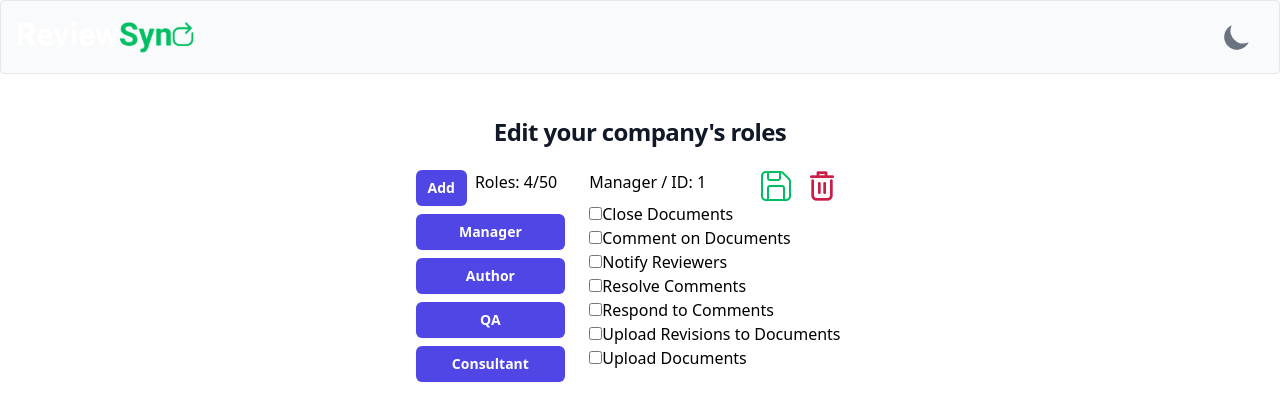
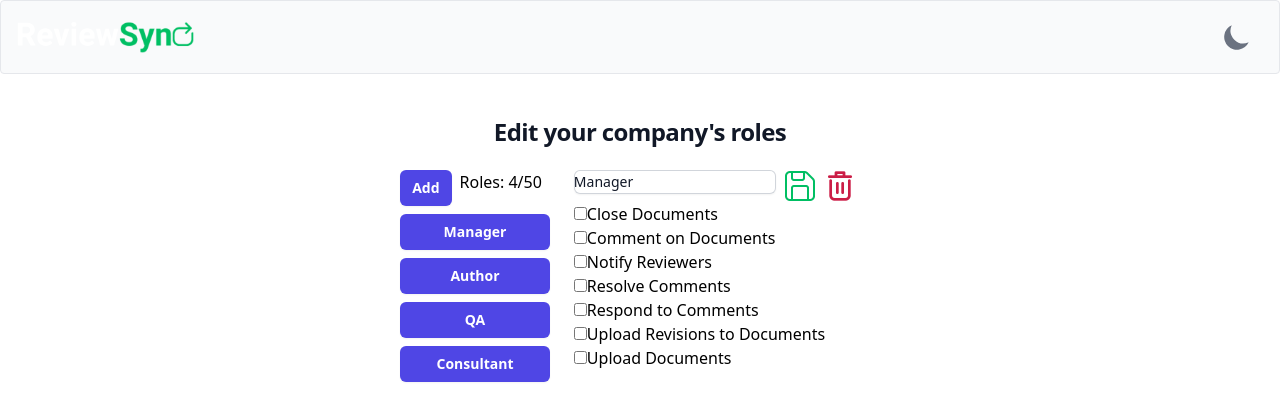
Before and after one commit to CBoss02/ReviewSync, a React (Create React App) app in the folder frontend/: page /edit-roles in a window 1280 px wide. Shown: the top 420 px of the page. Built offline with nearby package versions, Linux system fonts and the light colour scheme; no server answers.

Commit message:
Added some of the same axios stuff Dakota had. Additionally, created a textbox that now displays the role names. It's currently broken and only one edit can be made at a time, the text to use the normal header instead is commented out

```diff
--- a/frontend/src/components/company/EditRoles.js
+++ b/frontend/src/components/company/EditRoles.js
@@ -4,11 +4,11 @@ import {useState} from "react";
 //import { useNavigate} from "react-router-dom";
 import deleteIcon from "../../assets/icons/RedDelete-Icon.png";
 import saveIcon from "../../assets/icons/GreenSave-Icon.png";
+import axios from 'axios';
 
 export default function EditRoles() {
 
-    //Roles object for testing that holds its name, permissions and an id
-
+    //Default roles object that holds its name, permissions and an id
     let initialRoles = [{
         id: 1, // Used in JSX as a key
         name: 'Manager',
@@ -60,23 +60,67 @@ export default function EditRoles() {
     //Creates a new array anytime that the old one would need to be changed, updating the state
     const [roles, setRoles] = useState(initialRoles);
 
+    //From addEmployees
+    useEffect(() => {
+        const fetchRoles = async () => {
+            try {
+                const response = await axios.get('/api/getRoles'); // Adjust the URL to your actual endpoint
+                setRoles(response.data.roles);
+            } catch (error) {
+                console.error('Failed to fetch roles:', error);
+                // Handle error (e.g., show an error message to the user)
+            }
+        };
+
+        fetchRoles();
+    }, []);
+
+    //Reskinned from addEmployees
+    const submitRoles = async () => {
+        try {
+
+            await Promise.all(roles.map(role =>
+                axios.post('/api/addRole', {
+                    name: role.name,
+                    permissions: role.permissions,
+                })
+            ));
+
+            alert('All roles added successfully!');
+            // Reset the form or redirect the user as necessary
+        } catch (error) {
+            console.error('Error adding roles:', error);
+            alert('Failed to add some or all roles.');
+        }
+    };
+
+
     //Updates the activeRole to the role clicked by the user
     //This object is a role type, not just a number
     const [activeRole, selectRole] = useState(roles[0]);
 
-
     //Should be passed an int that represents a roles ID
     function setActiveRole(passedID){
         for(let role of roles){
-            if(role.id==passedID){
+            if(role.id===passedID){
                 selectRole(role);
             }//end if
         }//end for loop
     }//end function
 
+    //ChatGPT hook that does not appear to work
+    /*
+    useEffect(() => {
+        // Whenever roles change, update the active role
+        setActiveRole(roles.find(role => role.id === activeRole.id));
+    }, [roles]);
+    */
+
+
     //Keeps track of the newest ID number for a role to be given
     //This is just a number, not a special type
     const [currentID, setID] = useState(5);
+
 
     //Creates a list of role buttons that will appear in our left column
     const listRoles = roles.map((role) => <li className="py-1 mb-auto" key={role.id}>
@@ -129,19 +173,35 @@ export default function EditRoles() {
             //FAILSAFE IF IT'S THE ONLY ROLE LEFT
             alert('Your company must have at least 1 role!');
         }//end if else
-
     }//end delete role
 
-    function getPermFromIndex(index){
-        if(index == 0){return "Close Documents"}
-        else if(index == 1){return "Comment on Documents"}
-        else if(index == 2){return "Notify Reviewers"}
-        else if(index == 3){return "Resolve Comments"}
-        else if(index == 4){return "Respond to Comments"}
-        else if(index == 5){return "Upload Revisions to Documents"}
-        else if(index == 6){return "Upload Documents"}
+
+    //Updates the name in the role state when the role gets renamed
+    function handleRename(newName){
+        setRoles(roles.map(role => {
+            if(role.id === activeRole.id) {
+                return {...role, name: newName};
+            }else{
+                return role;
+            }//end if else
+        }));//end map
     }//end function
 
+    //Creates the checkboxes and labels that describe the user's permissions
+    const listPermissions = activeRole.permissions.map((perm, index) =>
+            <li key={index}>
+                <input
+                    type="checkbox"
+                    id={`checkbox-${index}`}
+                    name={getPermFromIndex(index)}
+                    value={perm}
+                    checked={Boolean(perm)}
+                    onChange={() => handleOnChange(index)}
+                    //This does not SAVE the changes, but places them in the roles state array
+                    //They must still be pushed to the database using the save button
+                />
+                <label htmlFor={`checkbox-${index}`}>{getPermFromIndex(index)}</label>
+            </li>);
 
     //handles when the user clicks on a checkbox
     function handleOnChange(permIndex){
@@ -155,29 +215,22 @@ export default function EditRoles() {
             }else{
                 return role;
             }//end if else
+        }));//end map
+    }//end handleOnChange function
 
-        }));//end map
-
+    //Translates the index of the permissions array into the actual permission name
+    function getPermFromIndex(index){
+        if(index == 0){return "Close Documents"}
+        else if(index == 1){return "Comment on Documents"}
+        else if(index == 2){return "Notify Reviewers"}
+        else if(index == 3){return "Resolve Comments"}
+        else if(index == 4){return "Respond to Comments"}
+        else if(index == 5){return "Upload Revisions to Documents"}
+        else if(index == 6){return "Upload Documents"}
+        else{return "Permission not found"}
     }//end function
 
-    const listPermissions = activeRole.permissions.map((perm, index) =>
-
-            <li key={index}>
-                <input
-                    type="checkbox"
-                    id={`checkbox-${index}`}
-                    name={getPermFromIndex(index)}
-                    value={perm}
-                    checked={Boolean(perm)}
-                    //May not need on change, may just only change permissions on save
-                    onChange={() => handleOnChange(index)}
-                />
-                <label htmlFor={`checkbox-${index}`}>{getPermFromIndex(index)}</label>
-
-            </li>);
-
-
-
+    //The actual code of the web page
     return (
         <div className="flex flex-col justify-center items-center w-full mb-auto mx-auto">
             {/*Create the header for the page */}
@@ -197,7 +250,9 @@ export default function EditRoles() {
                             //value={}
                             onClick={addRole}
                             type="submit"
-                            className="flex justify-center rounded-md bg-indigo-600 px-3 py-1.5 text-sm font-semibold leading-6 text-white shadow-sm hover:bg-indigo-500 focus-visible:outline focus-visible:outline-2 focus-visible:outline-offset-2 focus-visible:outline-indigo-600"
+                            className="flex justify-center rounded-md bg-indigo-600 px-3 py-1.5 text-sm font-semibold leading-6 text-white shadow-sm
+                            hover:bg-indigo-500 focus-visible:outline focus-visible:outline-2 focus-visible:outline-offset-2 focus-visible:outline-indigo-600"
+
                         >
                             Add
                         </button>
@@ -215,27 +270,43 @@ export default function EditRoles() {
                     {/*Create the row container for the Name, save and delete*/}
                     <div className="flex flex-row overflow-y">
 
+                        {/*
+                        //Basic text header used before input textbox
                         <h1 className="justify-start min-w-40 ">
                             {activeRole.name} / ID: {activeRole.id}
                         </h1>
+                        */}
+                        <form>
+                            <labeL>
+                                <input
+                                    id={activeRole.id}
+                                    name="roleName"
+                                    type="roleName"
+                                    value={activeRole.name}
+                                    onChange={(e) => handleRename(e.target.value)}
+                                    className="block rounded-md border-0 min-w-30 text-gray-900 shadow-sm ring-1 ring-inset ring-gray-300 placeholder:text-gray-400 focus:ring-2 focus:ring-inset focus:ring-indigo-600 sm:text-sm sm:leading-6"
+                                />
+                            </labeL>
+                        </form>
+
 
                         <button className="justify-end mx-auto h-8 w-auto px-2"
                             //onClick={saveRole}>
-                            >
+                        >
                             <img
                                 className="justify-end mx-auto h-8 w-auto"
                                 src={saveIcon}
-                                //onClick={saveRole}
-                                alt="Delete Role">
+                                onClick={submitRoles}
+                                alt="Save Role">
                             </img>
                         </button>
 
                         <button className="justify-end mx-auto h-8 w-auto"
-                            onClick={deleteRole}>
+                                onClick={deleteRole}>
                             <img
                                 className="justify-end mx-auto h-8 w-auto"
-                                 src={deleteIcon}
-                                 alt="Delete Role">
+                                src={deleteIcon}
+                                alt="Delete Role">
                             </img>
                         </button>
 
```
